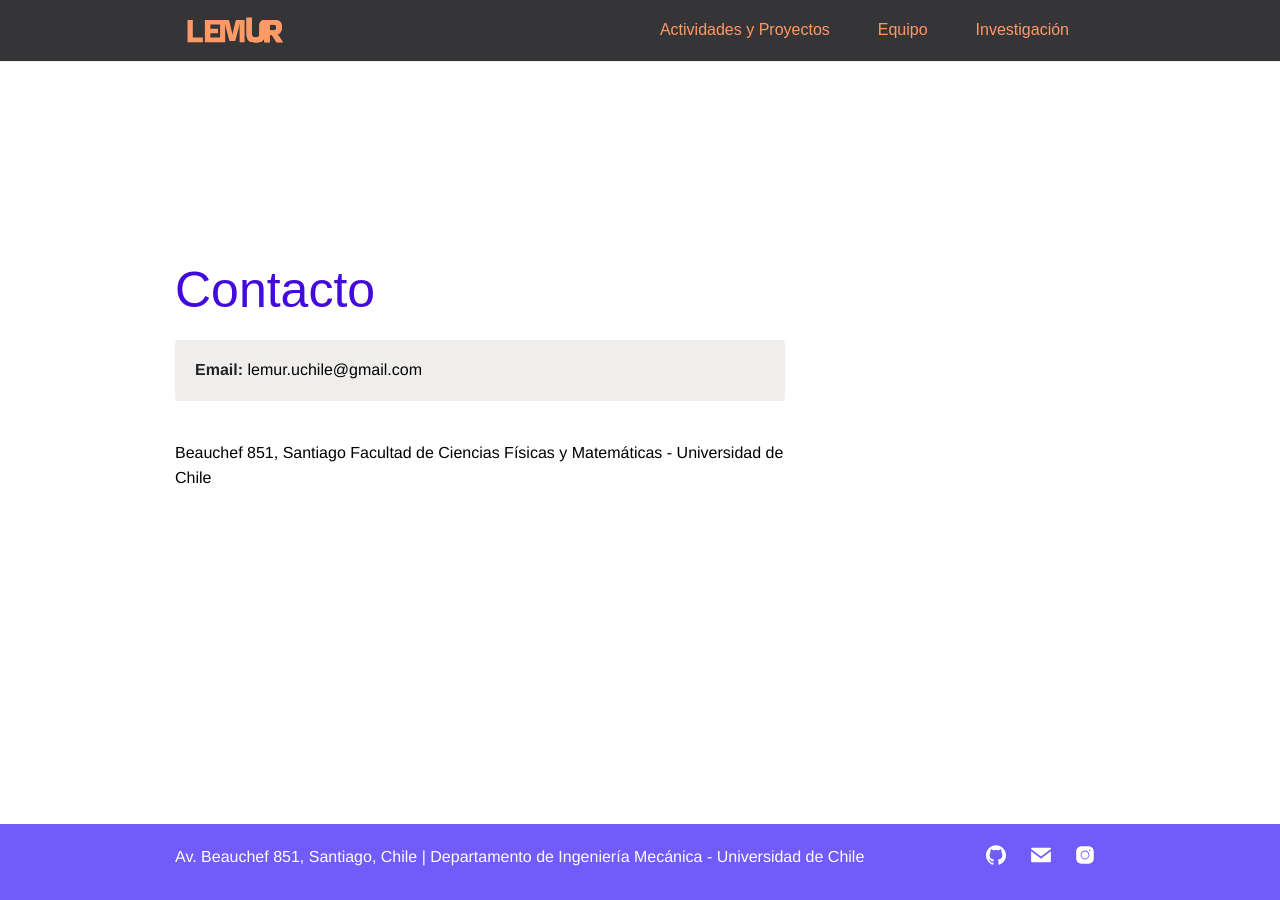
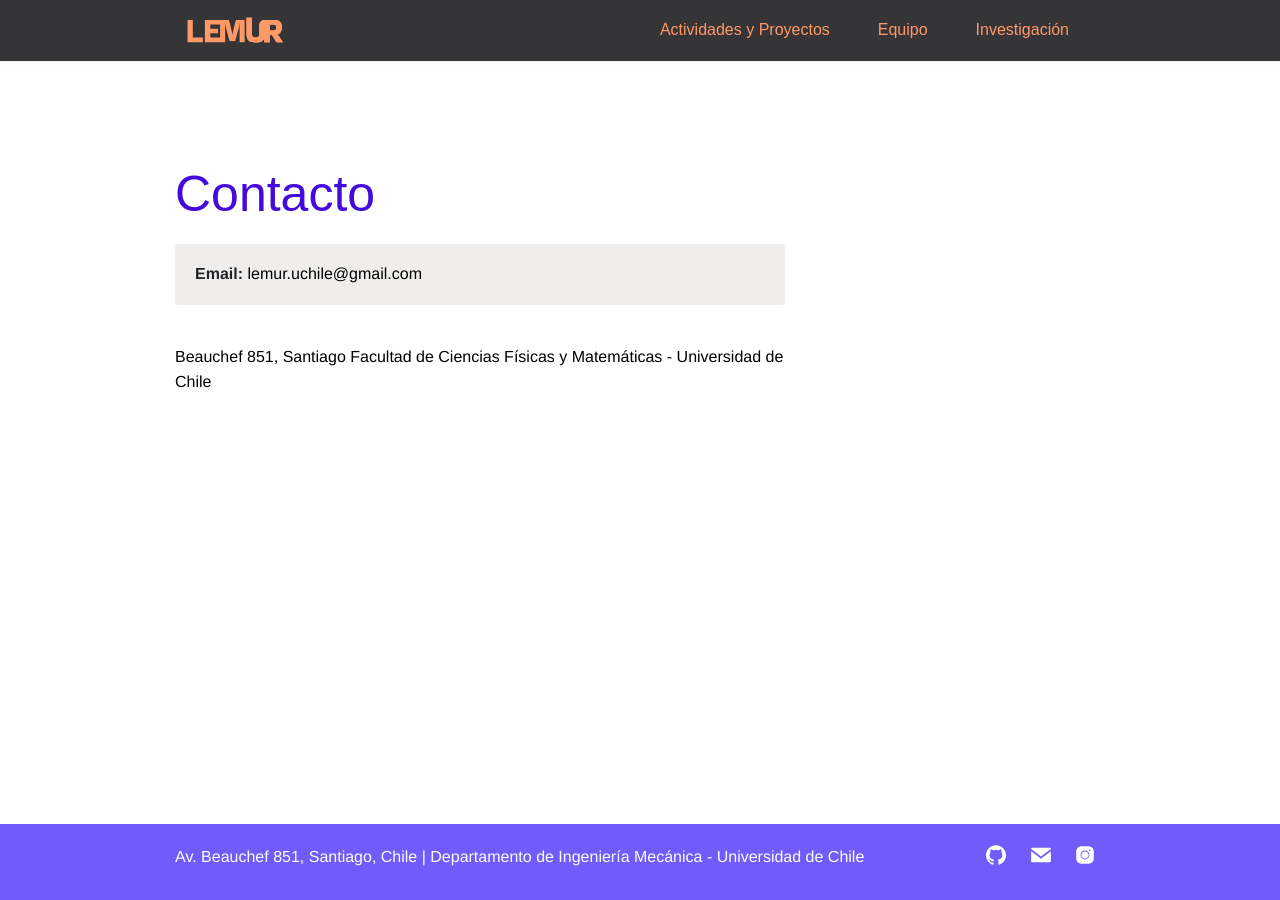
Before and after one commit to LabRobDIMEC/lemur, a Jekyll site: the page built from contact.md, in a window 1280 px wide. Built offline with Jekyll 4.4.1, drawn with Linux system fonts in a browser that asks for light colours; some web fonts are replaced.

Commit message:
margenes

```diff
--- a/_data/features.json
+++ b/_data/features.json
@@ -5,7 +5,7 @@
     "image": {
       "url": "images/features/noun_branding_1885335.svg",
       "width": 40,
-      "height": 40
+      "height": 60
     }
   },
   {
@@ -14,7 +14,7 @@
     "image": {
       "url": "images/features/noun_The Process_1885341.svg",
       "width": 40,
-      "height": 40
+      "height": 60
     }
   },
   {
@@ -23,7 +23,7 @@
     "image": {
       "url": "images/features/noun_3d modeling_1885342.svg",
       "width": 40,
-      "height": 40
+      "height": 60
     }
   }
 ]
--- a/assets/css/style.scss
+++ b/assets/css/style.scss
@@ -224,7 +224,7 @@ h1, h2, h3 {
 
 
 body.page {
-  padding-top: 5rem;
+  padding-top: 4rem;
 
   @include media-breakpoint-down(md) {
     padding-top: 6rem;
@@ -236,7 +236,7 @@ body.page {
 }
 
 #wrapper {
-  padding-top: 5rem;
+  padding-top: 5 rem;
 
   @include media-breakpoint-down(md) {
     padding-top: 6.5rem;
```
